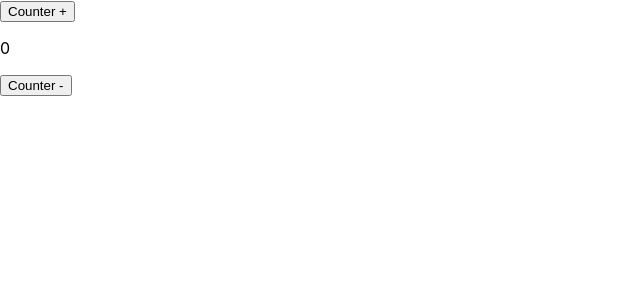
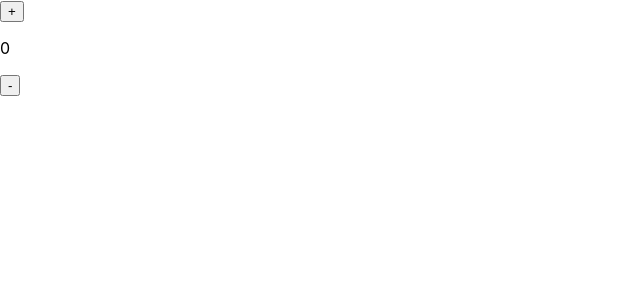
Before and after one commit to Ruchigevariya/firstproject, a React (Create React App) app: page / in a window 1280 px wide. Shown: the top 300 px of the page, without its empty margins (0-640 px from the left). Built offline with nearby package versions, Linux system fonts and the light colour scheme.

Commit message:
changes.

```diff
--- a/src/App.js
+++ b/src/App.js
@@ -7,12 +7,14 @@ import CityFun from './container/CityFun';
 import Time from './container/Time/Time';
 import TimeFuc from './container/Time/TimeFuc';
 import Counter from './container/Counter/Counter';
+import CounterFun from './container/Counter/CounterFun';
 
 function App() {
   return (
 
     <div>
-      <Counter/>
+      <CounterFun/>
+      {/* <Counter/> */}
       {/* <TimeFuc/> */}
       {/* <Time/> */}
       {/* <Country/> */}
--- a/src/container/Counter/Counter.js
+++ b/src/container/Counter/Counter.js
@@ -5,38 +5,39 @@ class Counter extends Component {
         super(props);
 
         this.state = {
-            Count: 0
+            counter: 0
         }
 
     }
 
-    Increament = () => {
-        if(this.state.Count <10){
+    increament = () => {
+        if(this.state.counter < 10){
             this.setState({
-                Count: (this.state.Count+1)
+                counter: (this.state.counter+1)
             });
         }
     }
 
-    Decreament = () => {
-        if(this.state.Count > 0){
+    decreament = () => {
+        if(this.state.counter > 0){
             this.setState({
-                Count: (this.state.Count-1)
+                counter: (this.state.counter-1)
             });
         }
     }
+
     // ComponentDidUpdate
 
     ComponentDidUpdate = (prevProps ,prevState) => {
-        if(this.state.Count !== prevState.Count){
+        if(this.state.count !== prevState.count){
         }
     }
     render() {
         return (
             <div>
-                <button onClick = {() => this.Increament()}>Counter +</button>
-                <p>{this.state.Count}</p>
-                <button onClick = {() => this.Decreament()}>Counter -</button>
+                <button onClick = {() => this.increament()}>Counter +</button>
+                <p>{this.state.counter}</p>
+                <button onClick = {() => this.decreament()}>Counter -</button>
             </div>
         );
     }
--- /dev/null
+++ b/src/container/Counter/CounterFun.js
@@ -0,0 +1,27 @@
+import React, { useState } from 'react';
+
+function CounterFun(props) {
+    const [counter , setCounter] = useState(0)
+
+    const increament = () => {
+        if(counter < 10){
+            setCounter(counter + 1)
+        }
+    }
+
+    const decreament = () => {
+        if(counter > 0){
+            setCounter(counter - 1)
+        }
+    }
+
+    return (
+        <div>
+            <button onClick={() => increament()}>+</button>
+            <p>{counter}</p>
+            <button onClick={() => decreament()}>-</button>
+        </div>
+    );
+}
+
+export default CounterFun;
```
